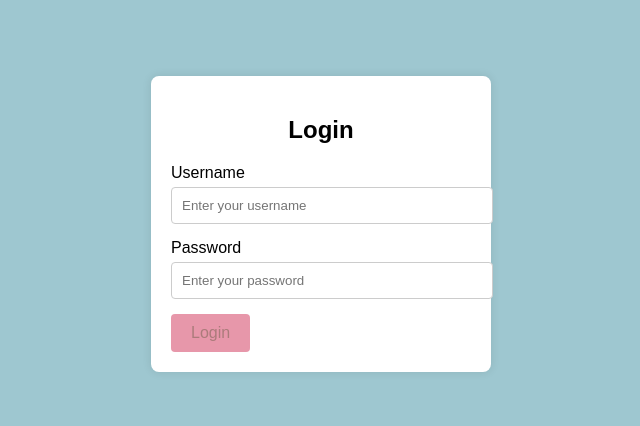
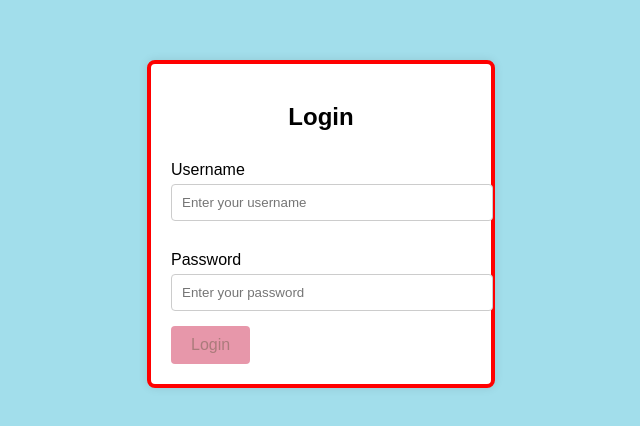
Before and after one commit to Ashhar-24/class_demo2, a plain HTML site: page index.html in a window 1280 px wide. Shown: the part 176-602 px from the top of the page, without its empty margins (319-959 px from the left). Drawn offline with Linux system fonts and the light colour scheme.

Commit message:
css file modified

```diff
--- a/index.css
+++ b/index.css
@@ -5,13 +5,14 @@ body {
     justify-content: center;
     align-items: center;
     height: 100vh;
-    background-color: #2280956f;
+    background-color: #2bb4d36f;
   }
 
   .login-container {
     width: 300px;
     padding: 20px;
     background-color: #fff;
+    border: 4px solid red;
     border-radius: 8px;
     box-shadow: 0px 0px 10px rgba(0, 0, 0, 0.1);
   }
@@ -23,6 +24,7 @@ body {
 
   .input-container {
     margin-bottom: 15px;
+    margin-top: 30px;
   }
 
   .input-container label {
```
